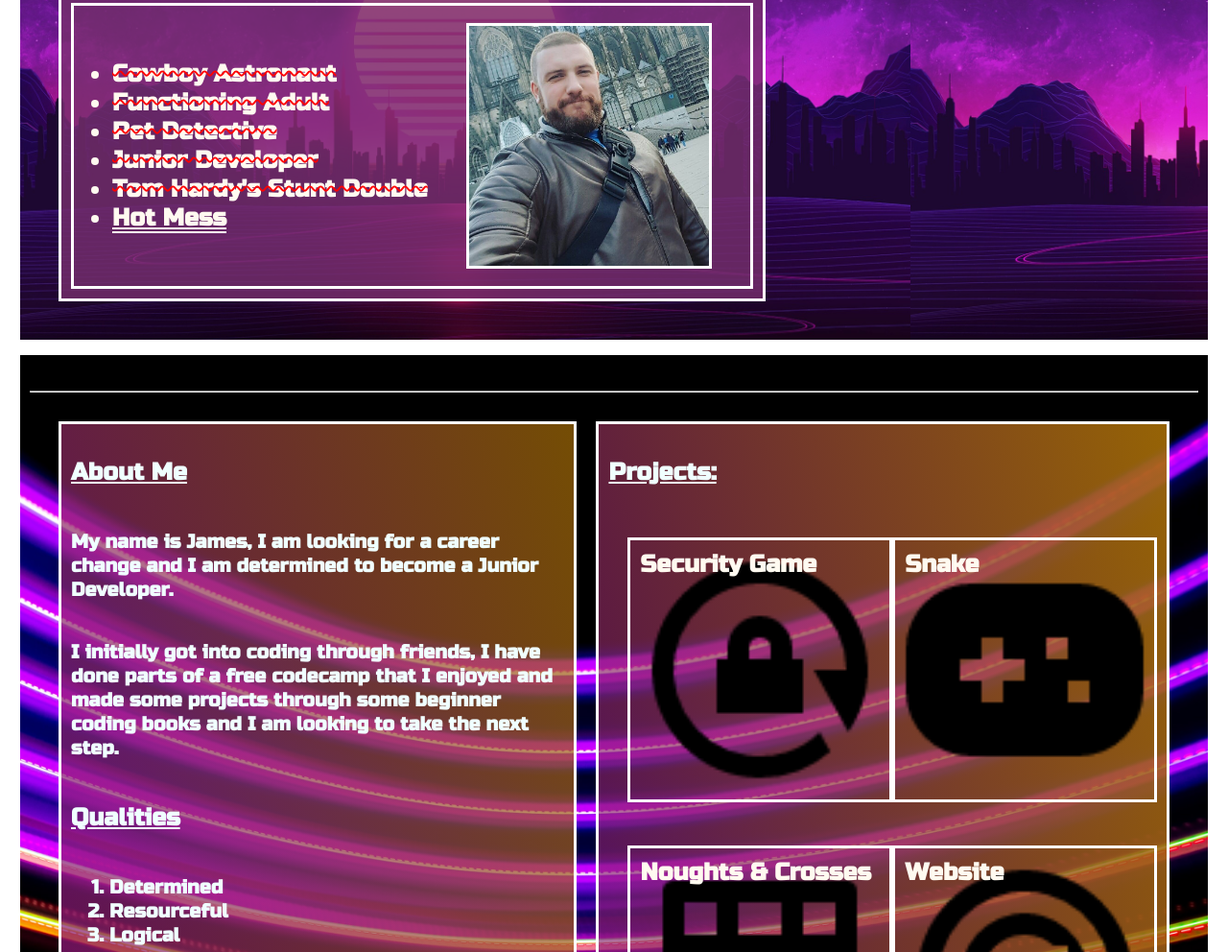
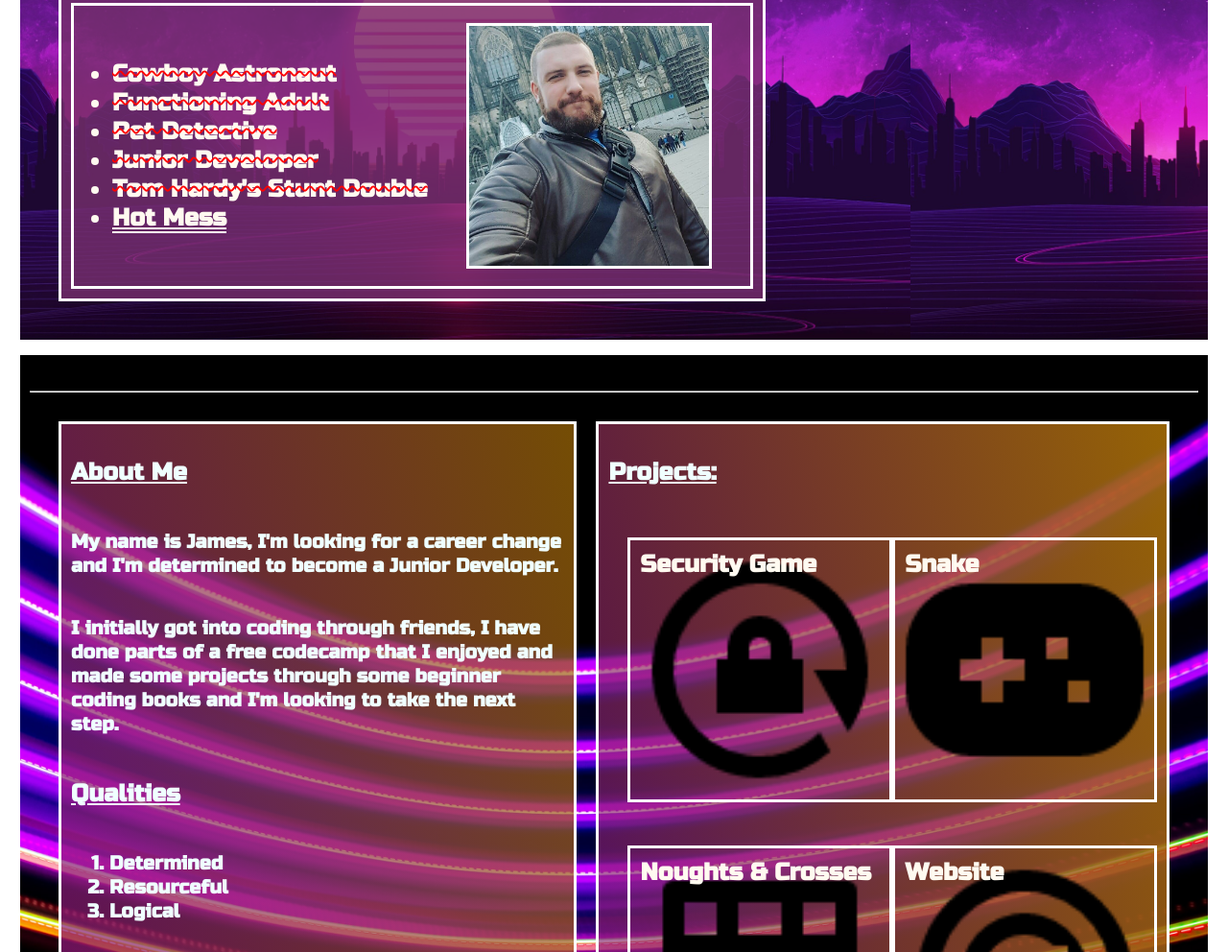
Before and after one commit to DevJambo/portfolio, a plain HTML site: page index.html in a window 1280 px wide. Shown: the part 261-1253 px from the top of the page at 96% size. Drawn offline with Linux system fonts and the light colour scheme; files whose address does not match are found by name; a web font is replaced by a local one.

Commit message:
corrected text

```diff
--- a/index.html
+++ b/index.html
@@ -42,8 +42,8 @@
         <div class="supercontent">
         <section class="content">
         <h3 id="aboutme">About Me</h3>
-        <p>My name is James, I am looking for a career change and I am determined to become a Junior Developer.</p>
-        <p>I initially got into coding through friends, I have done parts of a free codecamp that I enjoyed and made some projects through some beginner coding books and I am looking to take the next step.</p>
+        <p>My name is James, I'm looking for a career change and I'm determined to become a Junior Developer.</p>
+        <p>I initially got into coding through friends, I have done parts of a free codecamp that I enjoyed and made some projects through some beginner coding books and I'm looking to take the next step.</p>
             <header>
                 <h3>Qualities</h3>
             </header>
```
